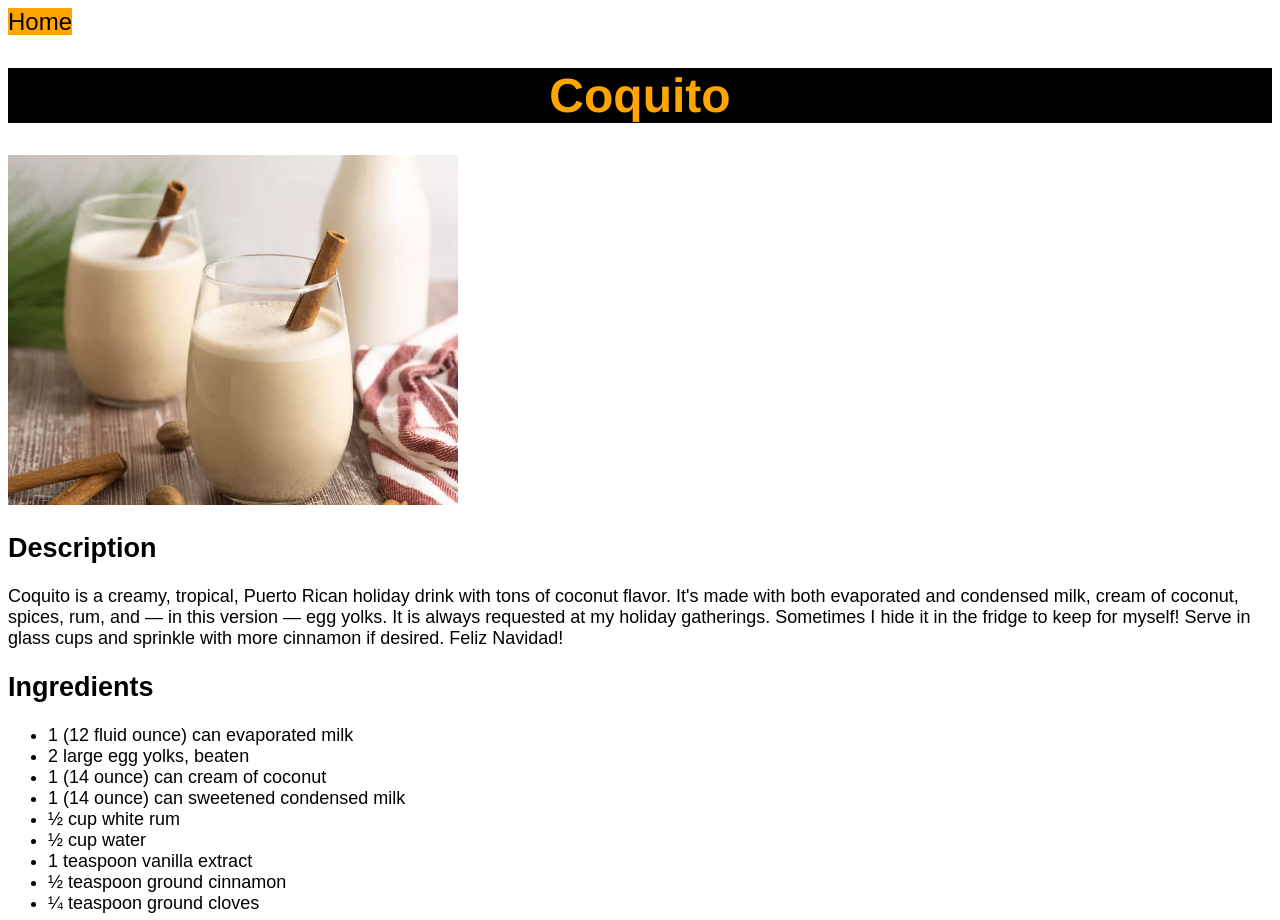
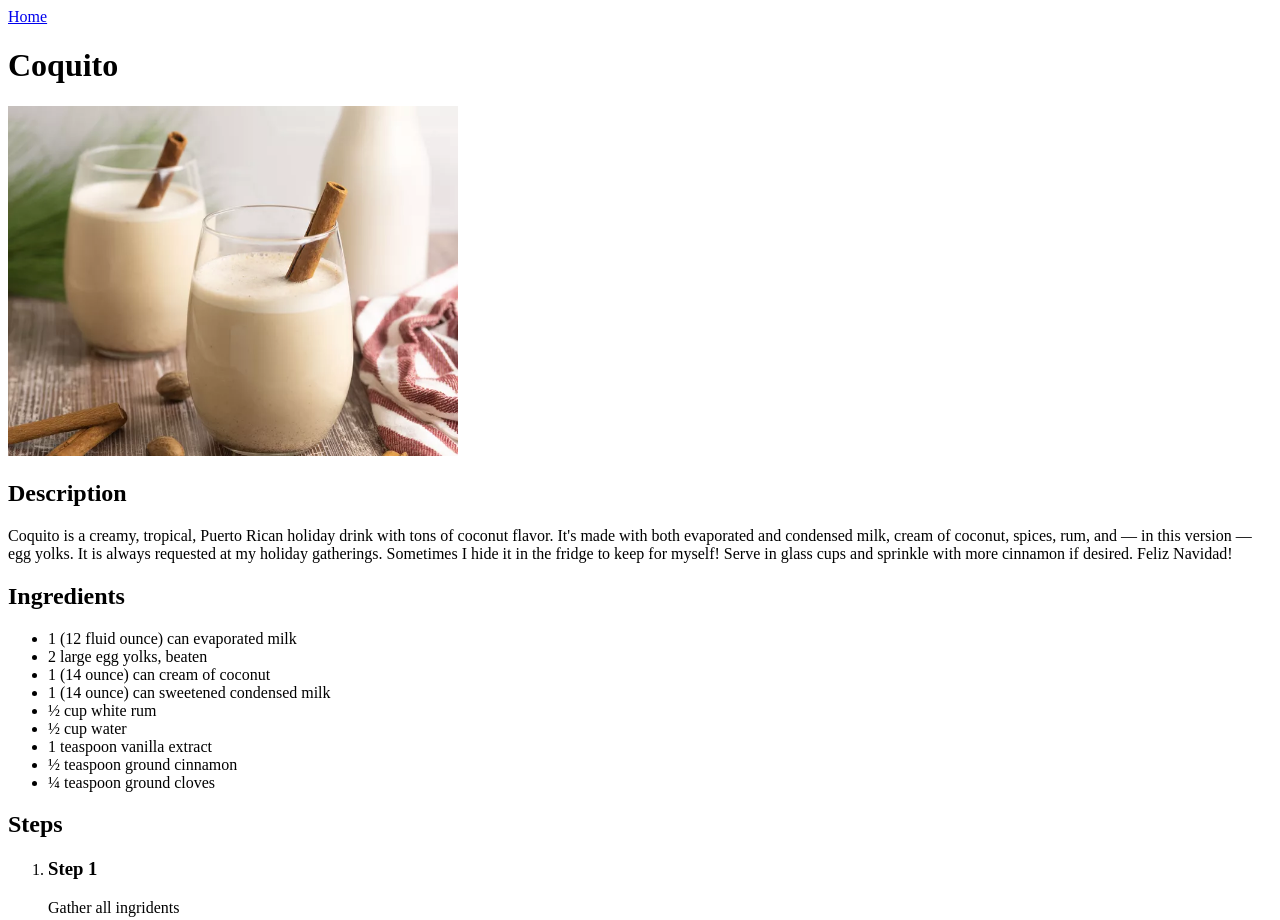
Before and after one commit to putracahyap/odin-recipes, a plain HTML site: page recipes/coquito.html in a window 1280 px wide. Shown: the top 920 px of the page. Drawn offline with Linux system fonts and the light colour scheme.

Commit message:
Revert "Add styles"
This reverts commit 6123b97a2d0048f60a5c9fece9fbd68b0b581b85.

```diff
--- a/recipes/coquito.html
+++ b/recipes/coquito.html
@@ -5,11 +5,10 @@
     <meta name="viewport"
           content="width=device-width, user-scalable=no, initial-scale=1.0, maximum-scale=1.0, minimum-scale=1.0">
     <meta http-equiv="X-UA-Compatible" content="ie=edge">
-    <link rel="stylesheet" href="../styles.css">
     <title>Coquito Recipes</title>
 </head>
 <body>
-    <a href="../index.html" class="btn-home">Home</a>
+    <a href="../index.html">Home</a>
     <h1>Coquito</h1>
     <img src="../public/images/coquito.jpg" alt="coquito" width="450" height="350">
     <h2>Description</h2>
--- a/styles.css
+++ /dev/null
@@ -1,38 +0,0 @@
-body {
-    font-family: Arial, "sans-serif";
-    font-size: 18px;
-}
-
-.recipes-img {
-    width: 600px;
-    height: 550px;
-}
-
-h1 {
-    font-family: Helvetica, "sans-serif";
-    background-color: black;
-    color: orange;
-    text-align: center;
-    font-size: 48px;
-    font-weight: bold;
-}
-
-a {
-    text-decoration: none;
-    color: black;
-}
-
-a:hover {
-    color: blue;
-    text-decoration: underline;
-}
-
-.btn-home {
-    background-color: orange;
-    font-size: 24px;
-}
-
-.btn-home:hover {
-    background-color: black;
-    color: orange;
-}
```
Also changed, not shown: index.html (+1 -2 lines), recipes/cowboy-caviar.html (+1 -2 lines), recipes/tuna-ceviche.html (+1 -2 lines).
